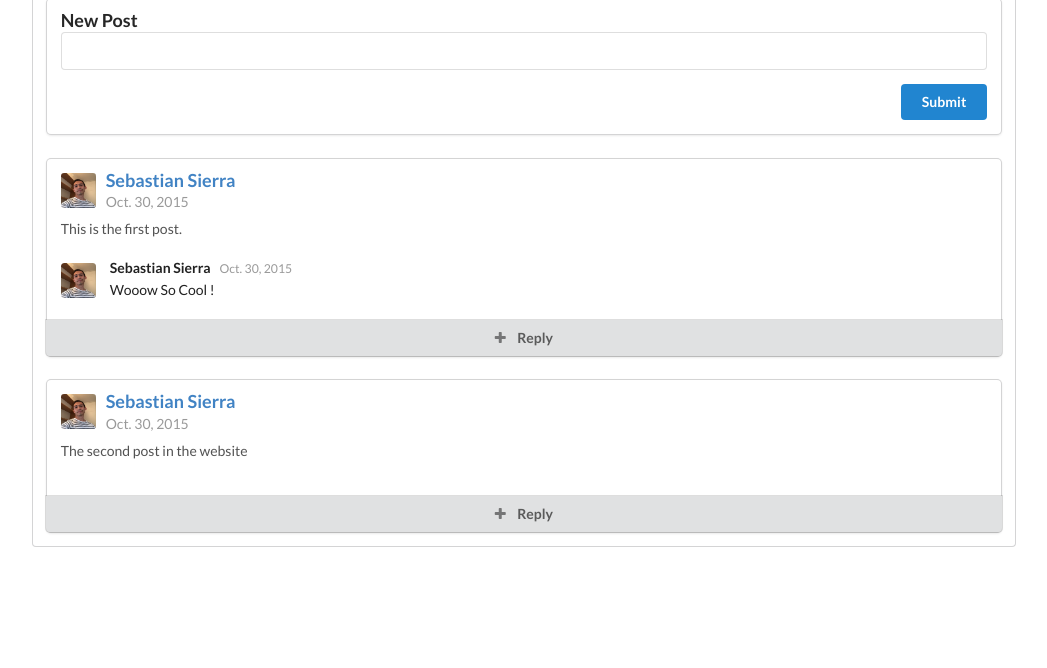
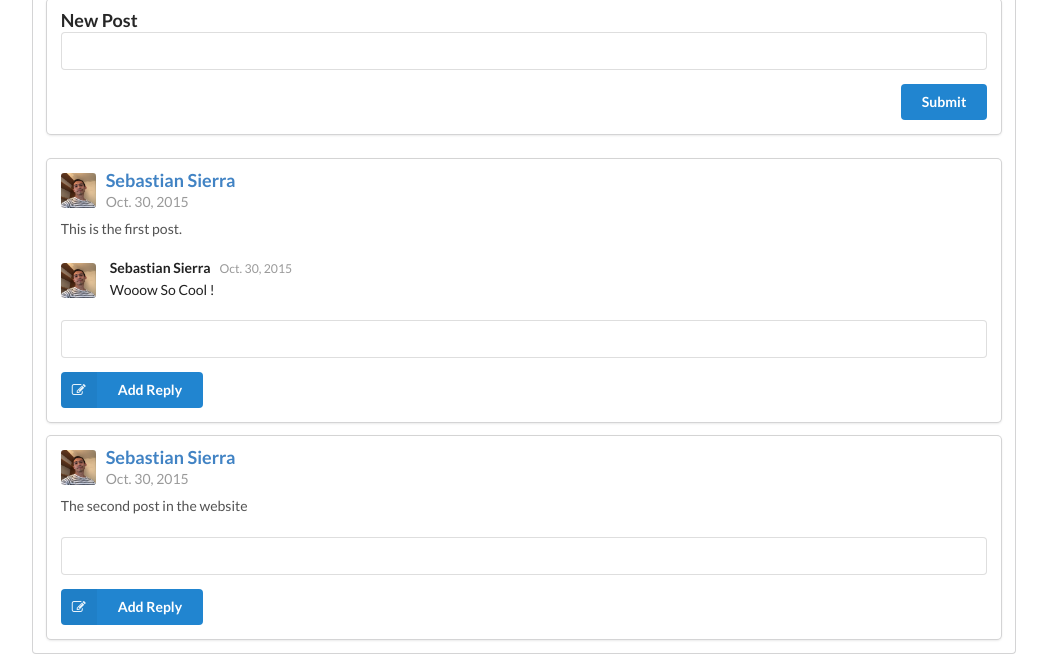
Before and after one commit to sebastian-sierra/mines_book, a Django app: a page that uses mines_book/templates/mines_book/user_feed.html in a window 1280 px wide. Shown: the part 372-1040 px from the top of the page, without its empty margins (116-1163 px from the left). Before the commit the page ends 919 px from the top, so only its background shows below. Run offline with Django 3.2, Linux system fonts and the light colour scheme; data comes from the database, SQL or seed files in the repository; parts of the project's set-up code (start-up, migrations or seed data) failed here and were passed over.

Commit message:
change layout for new comment

```diff
--- a/mines_book/templates/mines_book/user_feed.html
+++ b/mines_book/templates/mines_book/user_feed.html
@@ -51,11 +51,20 @@
                         </div>
                     {% endfor %}
                 </div>
+                <form class="ui reply form" method="post" action="/create_post/" id="post-form">
+                    {% csrf_token %}
+                    <div class="field">
+                        {{ form.content }}
+                    </div>
+                    <div class="ui blue labeled submit icon button">
+                        <i class="icon edit"></i>
+                        Add Reply
+                    </div>
+                </form>
             </div>
-            <div class="ui bottom attached button">
-                <i class="add icon"></i>
-                Reply
-            </div>
+
+        </div>
+        </form>
         </div>
     {% endfor %}
 </div>
```
Also changed, not shown: mines_book/templates/mines_book/post_card.html (+10 -4 lines).
